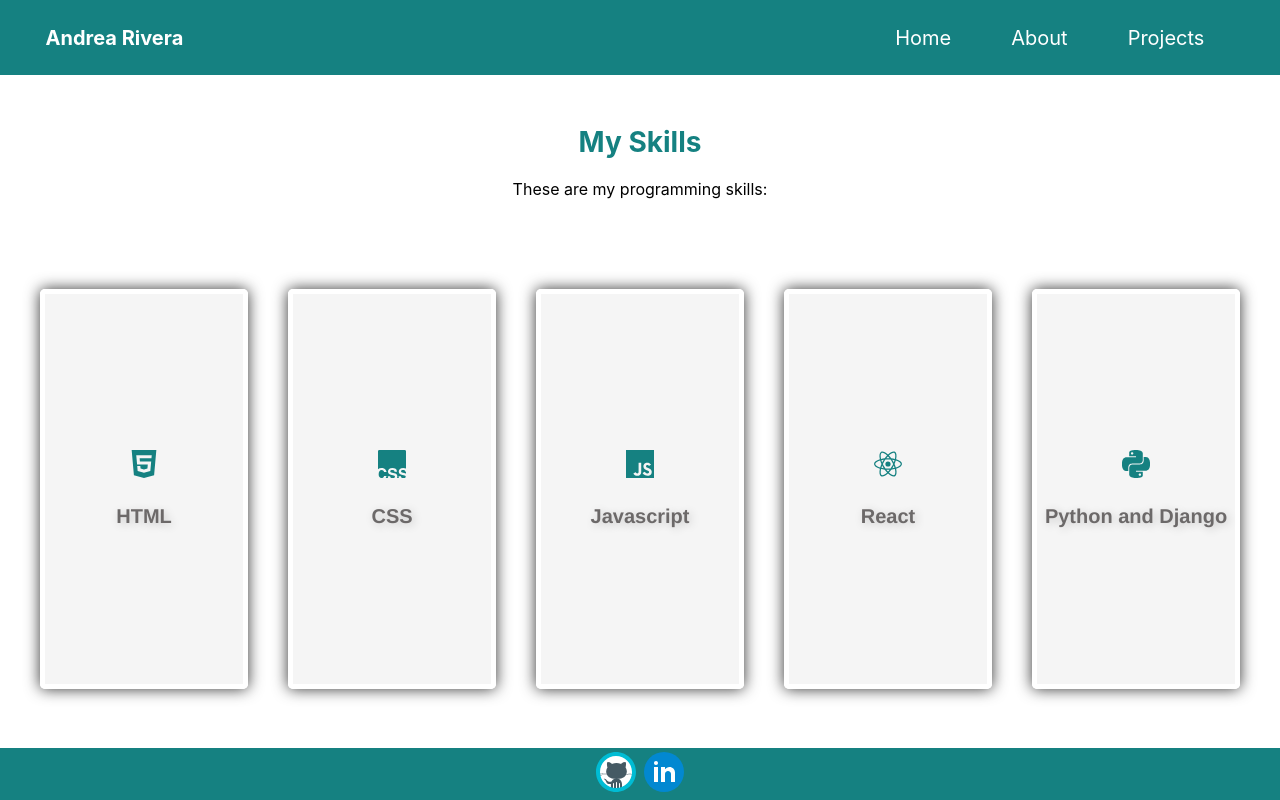
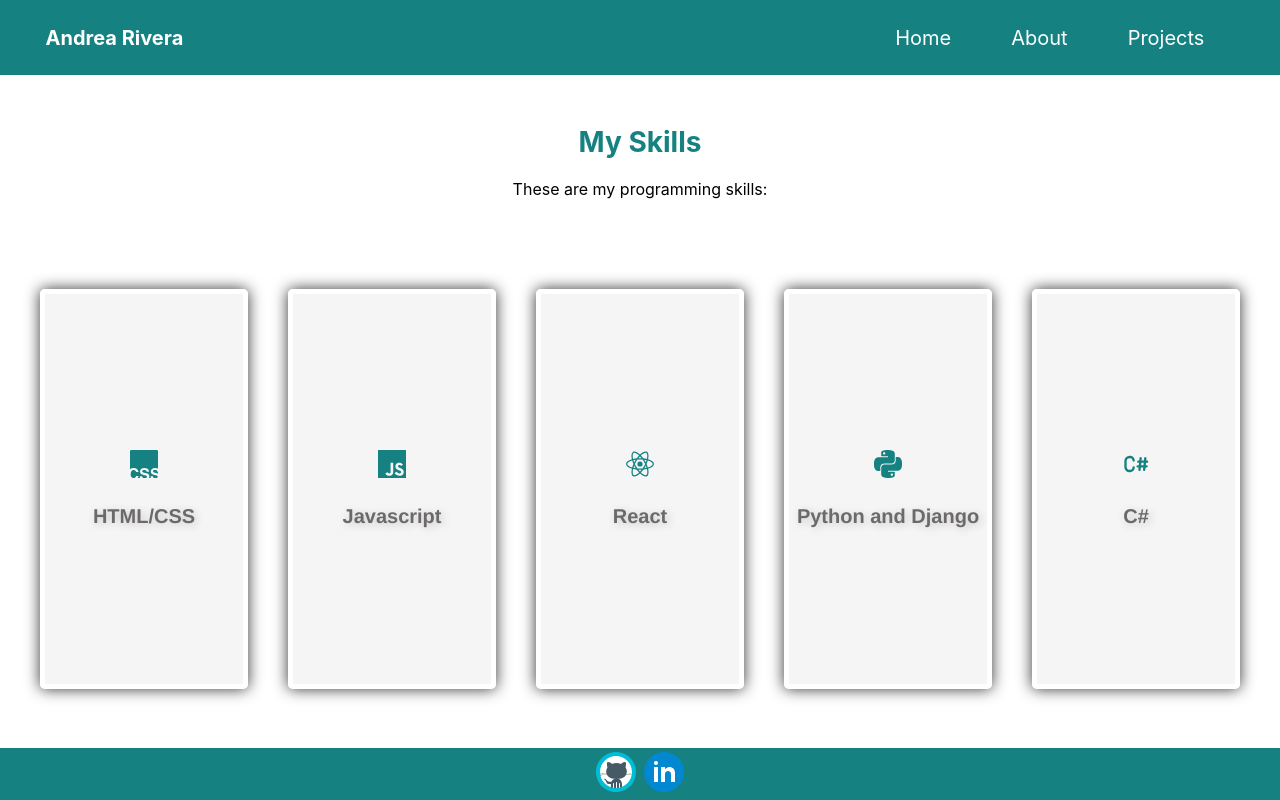
Before and after one commit to Andrea-Rivera/FinalReactProject, a React (Create React App) app: page /about in a window 1280 px wide. Built offline with nearby package versions, Linux system fonts and the light colour scheme.

Commit message:
update c# skill

```diff
--- a/src/components/Skills/skillData.js
+++ b/src/components/Skills/skillData.js
@@ -3,6 +3,7 @@
 import { ImHtmlFive } from "react-icons/im";
 import { SiCsswizardry } from "react-icons/si";
 import { SiPython } from "react-icons/si" ;
+import {TbBrandCSharp}from "react-icons/tb" ;
 import htmlImage from "../Cards/images/html.png";
 import jsImage from "../Cards/images/js.png";
 import reactImage from "../Cards/images/react.png";
@@ -12,9 +13,11 @@
   {
     id: 1,
     icon: <ImHtmlFive />,
-    title: "HTML",
+    icon: <SiCsswizardry />,
+    title: "HTML/CSS",
+
     description:
-      "I learned to structure images, links ,div, span, tables, inputs and other concepts such as headers,articles,sections.",
+      "HTML: Structure images, links ,div, span, tables, inputs and other concepts such as headers,articles,sections.CSS: I learned about colours, fonts, css selectors, responsive design , flexbox, accesibility",
     certificate: (
       <a
         href="https://api.au.badgr.io/public/assertions/txVo6Yy2RiGtMTBnpsG30w?identity__email=andita54%40hotmail.com"
@@ -31,17 +34,10 @@
   },
   {
     id: 2,
-    icon: <SiCsswizardry />,
-    title: "CSS",
-    description:
-      "I learned about colours, fonts, css selectors, responsive design , flexbox, accesibility",
-  },
-  {
-    id: 3,
     icon: <SiJavascript />,
     title: "Javascript",
     description:
-      "I learned variables, data types,loops, functions , Web Apis, arrays, objects, ajax and fetch Api",
+      "Variables, data types,loops, functions , Web Apis, arrays, objects, ajax and fetch Api",
     certificate: (
       <a
         href="https://api.au.badgr.io/public/assertions/-xxscIJjSqap3Psy7BtmlA?identity__email=andita54%40hotmail.com"
@@ -57,11 +53,11 @@
     ),
   },
   {
-    id: 4,
+    id: 3,
     icon: <SiReact />,
     title: "React",
     description:
-      "I learned about ES6, components, props, routing, working with APIs, react hooks such as useState, useEffect, useContext ",
+      "ES6, components, props, routing, working with APIs, react hooks such as useState, useEffect, useContext ",
     certificate: (
       <a
         href="https://api.au.badgr.io/public/assertions/sWI0AKS8TBuGZsS4LJL4Ag?identity__email=andita54%40hotmail.com"
@@ -77,12 +73,22 @@
     ),
   },
   {
-    id: 5,
+    id: 4,
     icon: <SiPython />,
     title: "Python and Django",
     description:
      "I learned to work with models, views, templates, and authentication modules. Currently implementing serializers and building APIs  ",
   },
+  {
+    id: 5,
+    icon: <TbBrandCSharp />,
+    title: "C#",
+    description:
+      "Variables,Methods, Classes, OOP priciples. ASP.NET (MVC(Model. View, Controller) ,Web API's, Linq Queries)",
+  },
+
+
+
 ];
 
 export default SkillData;
```
